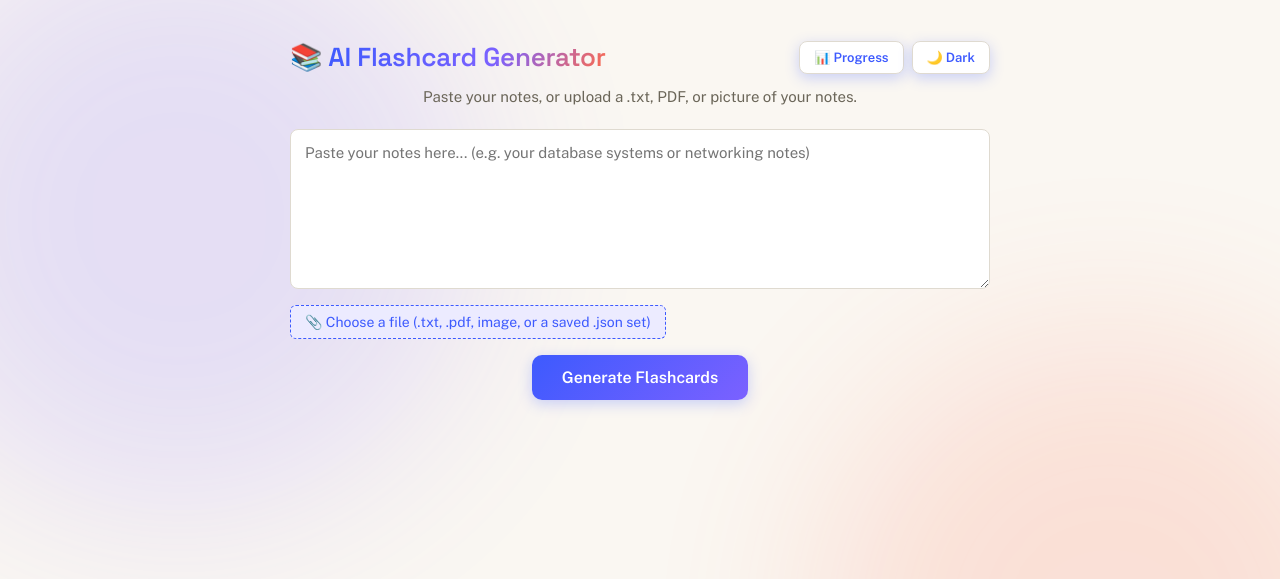
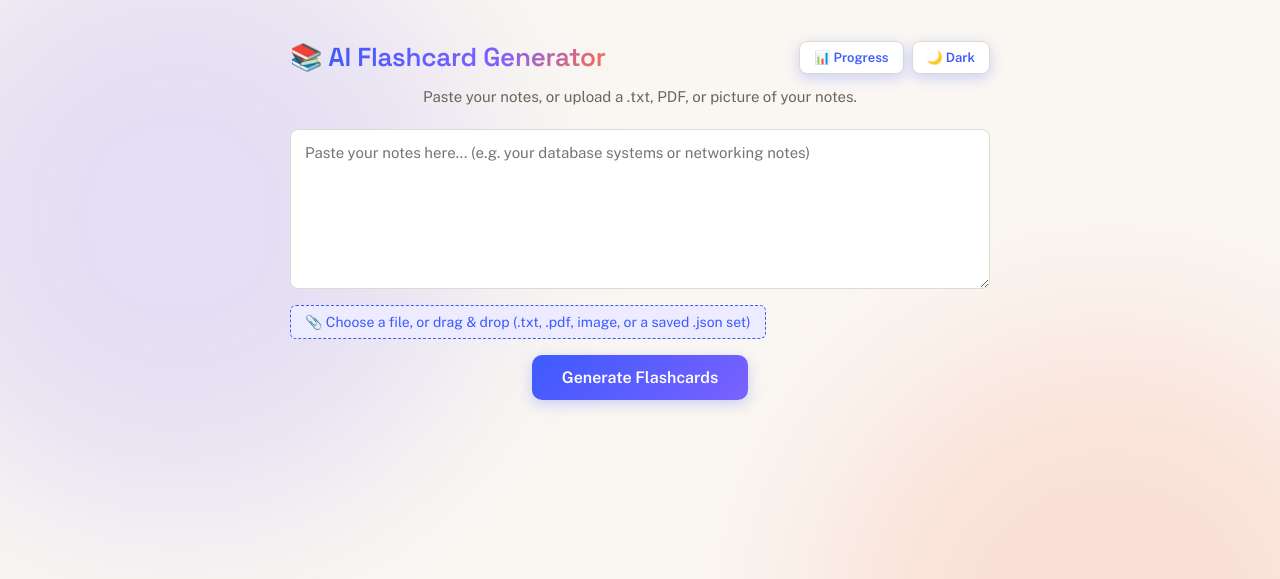
Before and after one commit to BakiTheGoat/ai-flashcards, a Flask app: page / in a window 1280 px wide. Shown: the top 579 px of the page. Run offline with Flask 3, Linux system fonts and the light colour scheme.

Commit message:
add drag-and-drop file upload support

```diff
--- a/static/script.js
+++ b/static/script.js
@@ -199,6 +199,49 @@ fileInput.addEventListener("change", () => {
   } else {
     fileNameLabel.textContent = "";
   }
+});
+
+// ---------------------------------------------------------------
+// DRAG AND DROP (an alternative to clicking "Choose a file" -
+// drops the file into the same fileInput, so everything downstream
+// - resize, upload, generation - works exactly the same either way)
+// ---------------------------------------------------------------
+
+const uploadDropZone = document.getElementById("uploadDropZone");
+let dragCounter = 0;
+
+["dragenter", "dragover"].forEach((eventName) => {
+  uploadDropZone.addEventListener(eventName, (e) => {
+    e.preventDefault();
+    e.stopPropagation();
+    dragCounter++;
+    uploadDropZone.classList.add("drag-active");
+  });
+});
+
+["dragleave", "drop"].forEach((eventName) => {
+  uploadDropZone.addEventListener(eventName, (e) => {
+    e.preventDefault();
+    e.stopPropagation();
+    dragCounter = Math.max(0, dragCounter - 1);
+    if (dragCounter === 0) {
+      uploadDropZone.classList.remove("drag-active");
+    }
+  });
+});
+
+uploadDropZone.addEventListener("drop", (e) => {
+  dragCounter = 0;
+  uploadDropZone.classList.remove("drag-active");
+
+  const droppedFiles = e.dataTransfer.files;
+  if (!droppedFiles || droppedFiles.length === 0) return;
+
+  // Assign the dropped file to the same hidden <input type="file">
+  // used by the "Choose a file" button, so every existing behavior
+  // (naming, resizing, upload) works identically either way.
+  fileInput.files = droppedFiles;
+  fileNameLabel.textContent = droppedFiles[0].name;
 });
 
 // ---------------------------------------------------------------
--- a/static/style.css
+++ b/static/style.css
@@ -318,6 +318,17 @@ textarea:focus {
   gap: 10px;
   margin-top: 12px;
   flex-wrap: wrap;
+  border-radius: 8px;
+  transition: background 0.15s, box-shadow 0.15s;
+}
+
+.upload-row.drag-active {
+  background: var(--accent-light);
+  box-shadow: 0 0 0 2px var(--accent);
+}
+
+.upload-row.drag-active .file-label {
+  border-style: solid;
 }
 
 .file-label {
--- a/templates/index.html
+++ b/templates/index.html
@@ -31,9 +31,9 @@
 
     <textarea id="notesInput" placeholder="Paste your notes here... (e.g. your database systems or networking notes)"></textarea>
 
-    <div class="upload-row">
+    <div class="upload-row" id="uploadDropZone">
       <label for="fileInput" class="file-label">
-        📎 Choose a file (.txt, .pdf, image, or a saved .json set)
+        📎 Choose a file, or drag &amp; drop (.txt, .pdf, image, or a saved .json set)
       </label>
       <input type="file" id="fileInput" accept=".txt,.pdf,.json,image/png,image/jpeg,image/webp,image/gif">
       <span id="fileName" class="file-name"></span>
```
